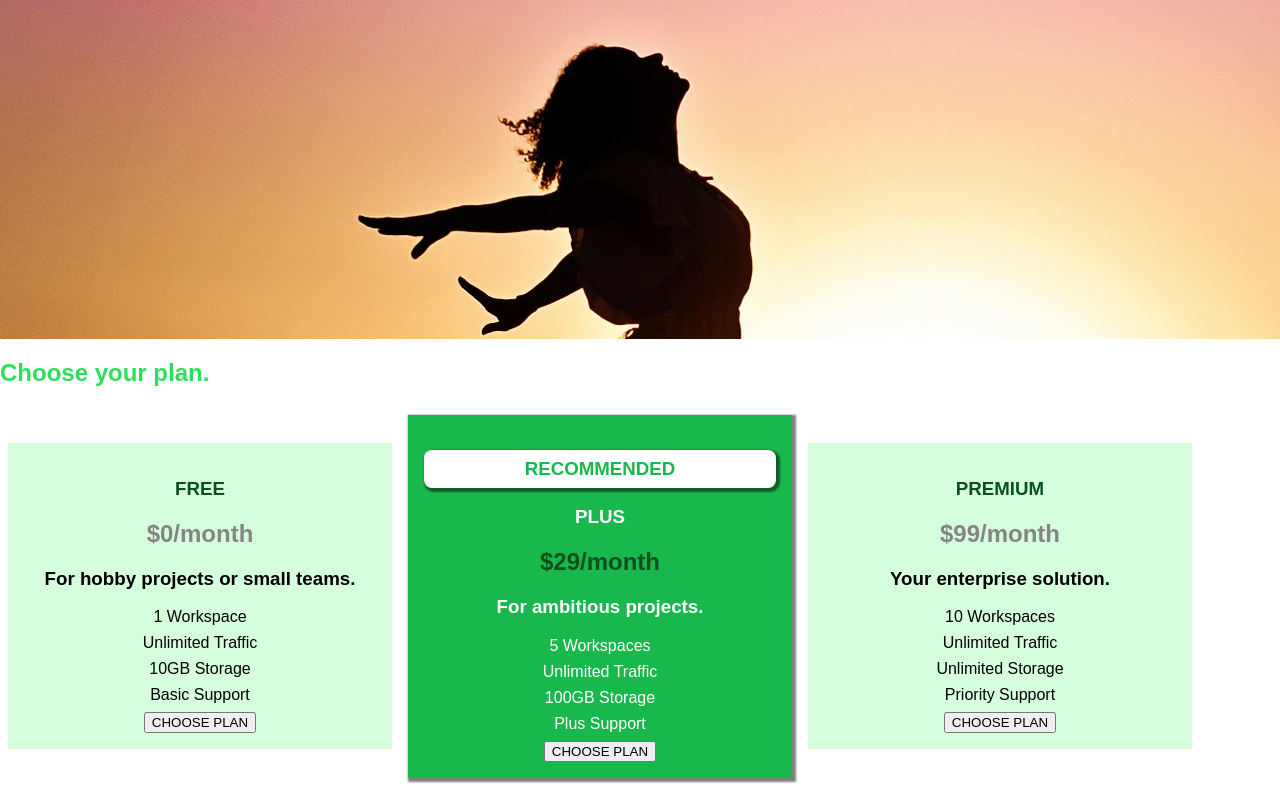
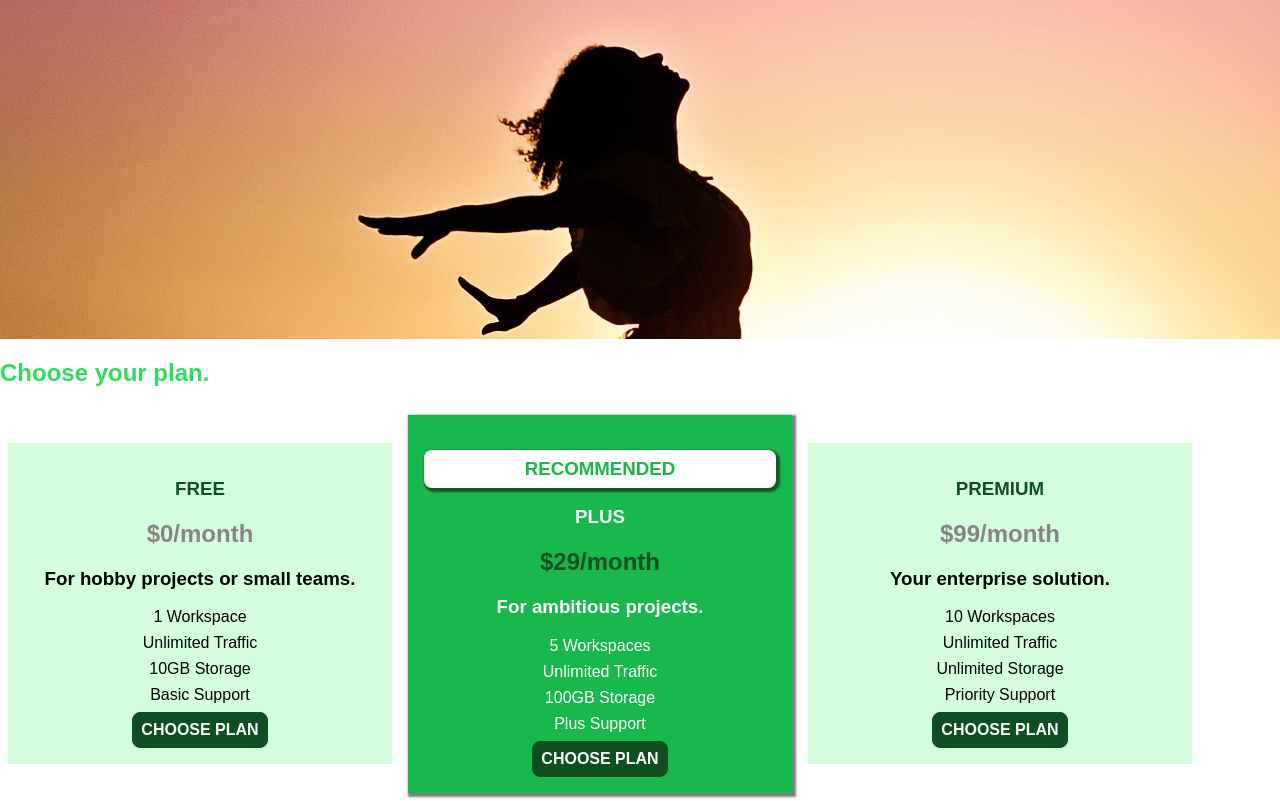
Before and after one commit to passakornsdev/angular-examination, an Angular app: page /css/home in a window 1280 px wide. Shown: the part 231-1032 px from the top of the page. Built offline with nearby package versions, Linux system fonts and the light colour scheme.

Commit message:
style button

```diff
--- a/src/app/modules/learning-css/pages/home/home.component.css
+++ b/src/app/modules/learning-css/pages/home/home.component.css
@@ -11,14 +11,14 @@
 
 #product-overview h1 {
   color: white;
-  font-family: 'Anton', sans-serif;
+  font-family: "Anton", sans-serif;
 }
 
 .plan {
   background-color: #d5ffdc;
   text-align: center;
   padding: 16px;
-  margin:8px;
+  margin: 8px;
   display: inline-block;
   width: 30%;
   vertical-align: middle;
@@ -27,14 +27,14 @@
 .plan--highlighted {
   background-color: #19b84c;
   color: white;
-  box-shadow: 2px 2px 2px 2px rgba(0, 0, 0, .5);
+  box-shadow: 2px 2px 2px 2px rgba(0, 0, 0, 0.5);
 }
 
 .plan__annotation {
   background-color: white;
   color: #19b84c;
   padding: 8px;
-  box-shadow: 2px 2px 2px 2px rgba(0, 0, 0, .5);
+  box-shadow: 2px 2px 2px 2px rgba(0, 0, 0, 0.5);
   border-radius: 8px;
 }
 
@@ -63,3 +63,20 @@
 .plan--highlighted .plan__price {
   color: #0e4f1f;
 }
+
+.button {
+  background-color: #0e4f1f;
+  color: white;
+  font: inherit;
+  border: 1.5px solid #0e4f1f;
+  padding: 8px;
+  border-radius: 8px;
+  font-weight: bold;
+  cursor: pointer;
+}
+
+.button:hover,
+.button:active {
+  background-color: white;
+  color: #0e4f1f;
+}
--- a/src/app/modules/learning-css/pages/home/home.component.html
+++ b/src/app/modules/learning-css/pages/home/home.component.html
@@ -15,7 +15,7 @@
         <li class="plan__feature">Basic Support</li>
       </ul>
       <div>
-        <button>CHOOSE PLAN</button>
+        <button class="button">CHOOSE PLAN</button>
       </div>
     </article>
     <article class="plan plan--highlighted">
@@ -30,7 +30,7 @@
          <li class="plan__feature">Plus Support</li>
       </ul>
       <div>
-        <button>CHOOSE PLAN</button>
+        <button class="button">CHOOSE PLAN</button>
       </div>
     </article>
     <article class="plan">
@@ -44,7 +44,7 @@
          <li class="plan__feature">Priority Support</li>
       </ul>
       <div>
-        <button>CHOOSE PLAN</button>
+        <button class="button">CHOOSE PLAN</button>
       </div>
     </article>
   </div>
```
